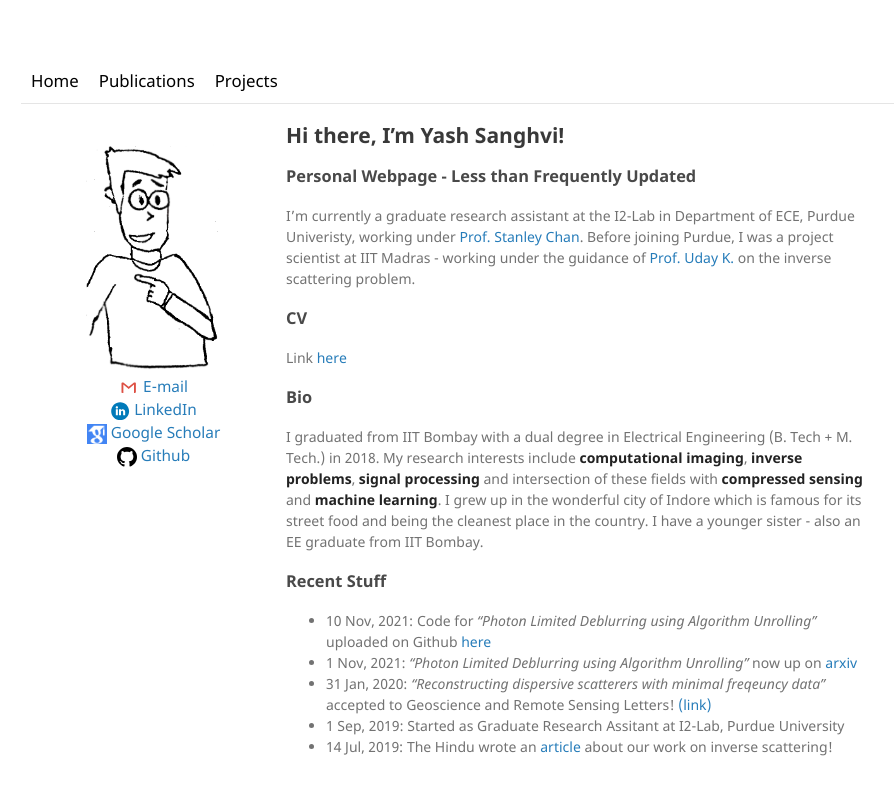
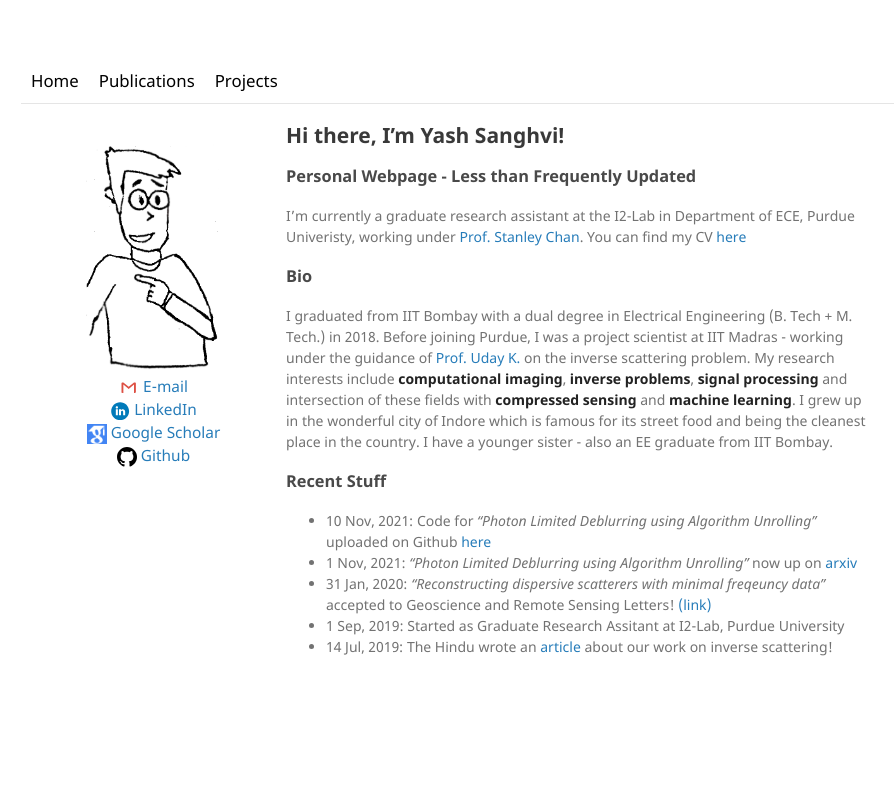
Before and after one commit to sanghviyashiitb/sanghviyashiitb.github.io, a Jekyll site: the page built from index.md, in a window 1280 px wide. Shown: the top 795 px of the page, without its empty margins (119-1013 px from the left). Built offline with Jekyll 4.4.1, drawn with Linux system fonts in a browser that asks for light colours.

Commit message:
Update index.md

```diff
--- a/index.md
+++ b/index.md
@@ -4,13 +4,10 @@ title: Yash Sanghvi
 ---
 ## Hi there, I'm Yash Sanghvi!
 ### Personal Webpage - Less than Frequently Updated
-I'm currently a graduate research assistant at the I2-Lab in Department of ECE, Purdue Univeristy, working under [Prof. Stanley Chan](https://engineering.purdue.edu/ChanGroup/stanleychan.html). Before joining Purdue, I was a project scientist at IIT Madras  - working under the guidance of [Prof. Uday K.](http://www.ee.iitm.ac.in/uday/) on the inverse scattering problem.
-
-### CV
-Link [here](/CV_YashSanghvi.pdf)
+I'm currently a graduate research assistant at the I2-Lab in Department of ECE, Purdue Univeristy, working under [Prof. Stanley Chan](https://engineering.purdue.edu/ChanGroup/stanleychan.html).  You can find my CV [here](/CV_YashSanghvi.pdf)
 
 ### Bio
-I graduated from IIT Bombay with a dual degree in Electrical Engineering (B. Tech + M. Tech.) in 2018. My research interests include **computational imaging**, **inverse problems**, **signal processing** and intersection of these fields with **compressed sensing** and **machine learning**.
+I graduated from IIT Bombay with a dual degree in Electrical Engineering (B. Tech + M. Tech.) in 2018. Before joining Purdue, I was a project scientist at IIT Madras  - working under the guidance of [Prof. Uday K.](http://www.ee.iitm.ac.in/uday/) on the inverse scattering problem. My research interests include **computational imaging**, **inverse problems**, **signal processing** and intersection of these fields with **compressed sensing** and **machine learning**.
 I grew up in the wonderful city of Indore which is famous for its street food and being the cleanest place in the country. I have a younger sister - also an EE graduate from IIT Bombay.
 
 ### Recent Stuff
```
